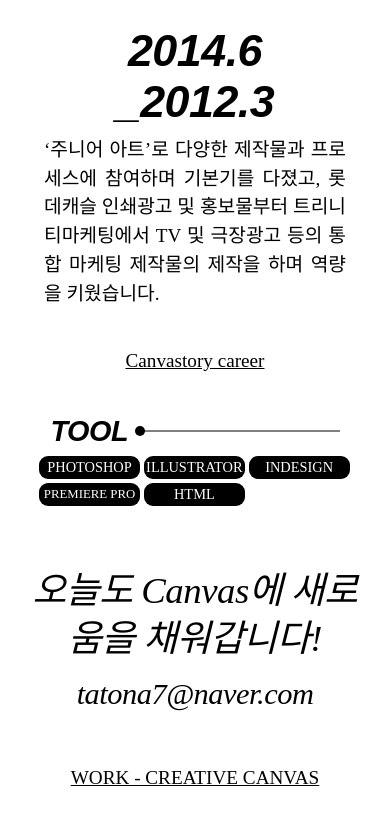
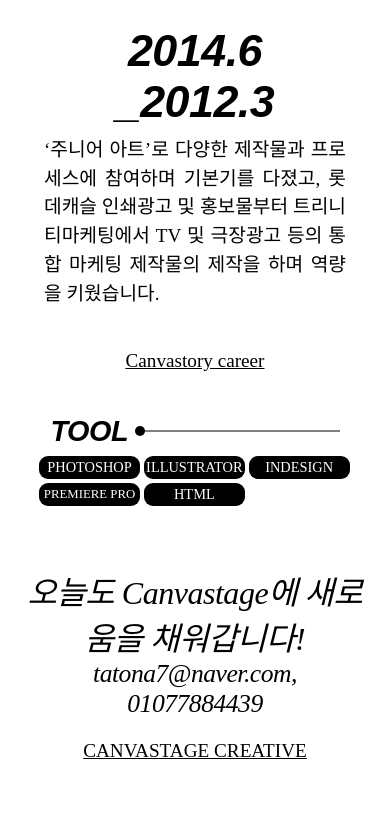
Before and after one commit to tigerjin7/2502-canvastage-250116-2, a plain HTML site: page index.html in a window 390 px wide. Shown: the part 1361-2186 px from the top of the page. Drawn offline with Linux system fonts and the light colour scheme; a web font is replaced by a local one.

Commit message:
250208-7

```diff
--- a/index.css
+++ b/index.css
@@ -1,6 +1,10 @@
 @font-face {
     font-family: NotoSansKR-Black;
     src: url(./source/NotoSansKR-Black.ttf) format(truetype);
+}
+@font-face {
+    font-family: NotoSansKR-Regular;
+    src: url(./source/NotoSansKR-Regular.ttf) format(truetype);
 }
 body{
     margin: 0;
@@ -106,18 +110,11 @@ body{
     justify-content: center;
 }
 #mainbody9{
-    padding: 3%;
     padding-bottom: 20%;
     display: flex;
     justify-content: center;
 }
-#link1{
-    text-align: center;
-    font-size: 1.5rem;
-    font-weight: 400;
-    color: black;
-}
-#link2{
+#link1, #link2{
     text-align: center;
     font-size: 1.5rem;
     font-weight: 400;
@@ -165,29 +162,30 @@ body{
     justify-content: center;
 }
 #mainbody7{
-    padding-top: 8%;
-    padding-left: 0;
-    padding-right: 0;
-    padding-bottom: 2%;
+    margin-top: 8%;
+    margin-bottom: 0;
+    padding: 0;
     display: flex;
     justify-content: center;
-    font-size: 2.9rem;
+    font-size: 2.4rem;
     font-style: italic;
     color: black;
     letter-spacing: -0.03rem;
     text-align: center;
     font-family: NotoSansKR-Black;
-    line-height: 3rem;
 }
 #mainvody8{
-    padding: 8%;
-    padding-top: 0;
+    margin: 0;
+    margin-bottom: 4%;
+    padding: 0;
     display: flex;
     justify-content: center;
-    font-size: 2.6rem;
+    font-size: 2rem;
     font-style: italic;
     color: black;
     letter-spacing: -0.03rem;
+    font-family: NotoSansKR-Regular;
+    text-align: center;
 }
 @media (max-width:780px) {
     #container{
@@ -268,13 +266,11 @@ body{
         border-radius: 9px;
     }
     #mainbody7{
-        padding-top: 13%;
-        padding-bottom: 4%;
-        font-size: 2.3rem;
+        margin-top: 13%;
+        font-size: 2rem;
     }
     #mainvody8{
-        padding-bottom: 13%;
-        padding-top: 0;
-        font-size: 1.9rem;
+        margin-bottom: 6%;
+        font-size: 1.6rem;
     }
 }
--- a/index.html
+++ b/index.html
@@ -71,14 +71,15 @@
                 <div id="copy13">HTML</div>
             </div>
             <div id="mainbody7">
-                오늘도 Canvas에 새로움을 채워갑니다!
+                오늘도 Canvastage에
+                새로움을 채워갑니다!
             </div>
             <div id="mainvody8">
-                tatona7@naver.com
+                tatona7@naver.com, 01077884439
             </div>
             <div id="mainbody9">
                 <a id="link2" href="https://portfolio-canvastage-canvas.netlify.app/">
-                    WORK - CREATIVE CANVAS
+                    CANVASTAGE CREATIVE
                 </a>
             </div>
         </div>
```
Also changed, not shown: 3 other files.
